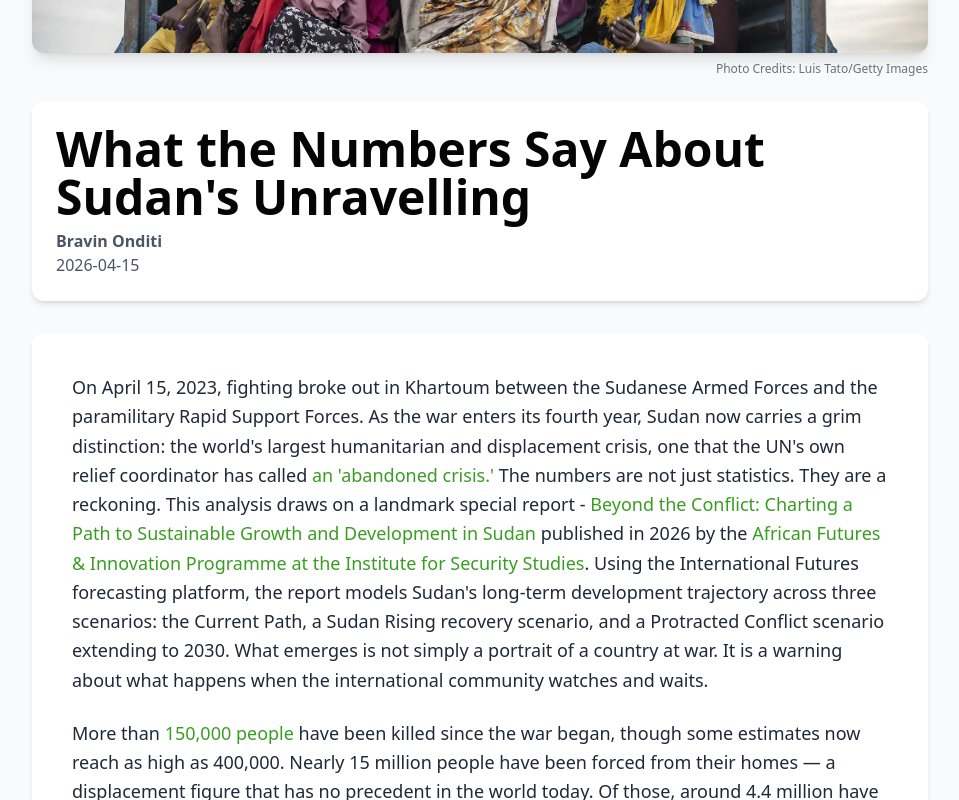
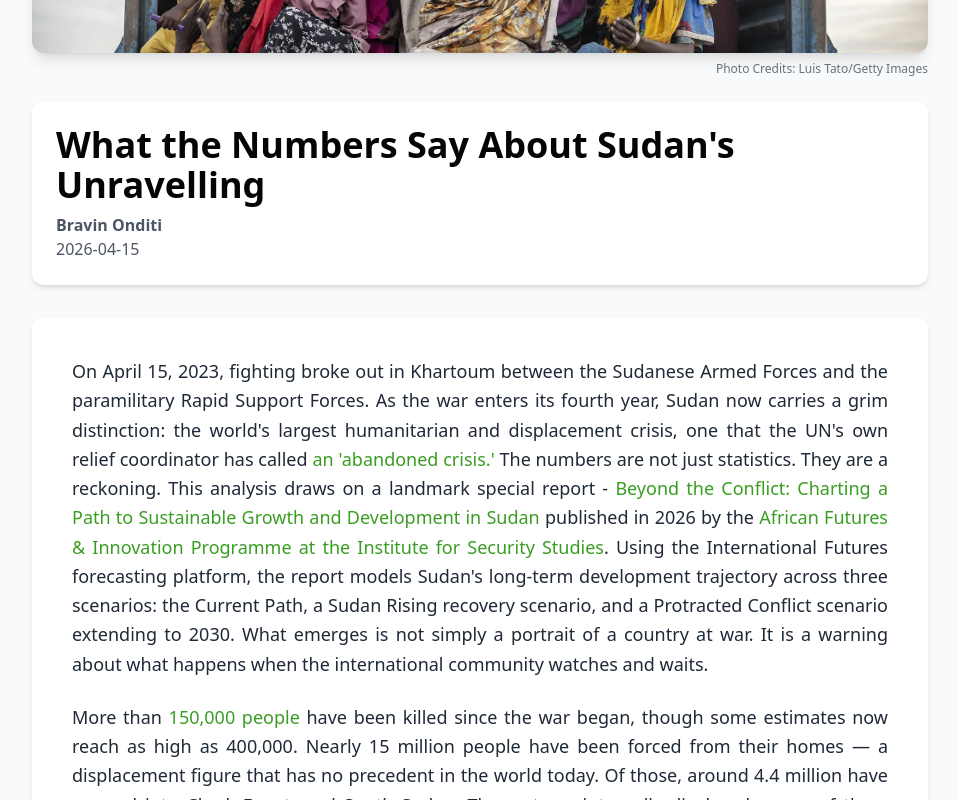
Before and after one commit to Ewoigift/nala-center-website, a Next.js app: page /what-we-do/research-publications/sudan-numbers-unravelling in a window 1280 px wide. Shown: the part 460-1260 px from the top of the page, without its empty margins (160-1119 px from the left). Built offline with nearby package versions, Linux system fonts and the light colour scheme.

Commit message:
sudan-numbers-unravelling

```diff
--- a/src/app/what-we-do/research-publications/sudan-numbers-unravelling/page.tsx
+++ b/src/app/what-we-do/research-publications/sudan-numbers-unravelling/page.tsx
@@ -269,7 +269,7 @@ export default function ArticlePage() {
 
         {/* Article Header */}
         <header className="mb-8 p-6 bg-white rounded-xl shadow-md">
-          <h1 className="text-4xl md:text-5xl font-extrabold text-[#050505] mb-2">
+          <h1 className="text-3xl md:text-4xl font-extrabold text-[#050505] mb-2">
             {articleData.title}
           </h1>
           <div className="text-gray-600 text-sm md:text-base">
@@ -284,7 +284,7 @@ export default function ArticlePage() {
               switch (block.type) {
                 case 'paragraph':
                   return (
-                    <p key={index} className="text-lg leading-relaxed mb-6">
+                    <p key={index} className="text-lg leading-relaxed mb-6 text-justify">
                       {block.text}
                     </p>
                   );
```
